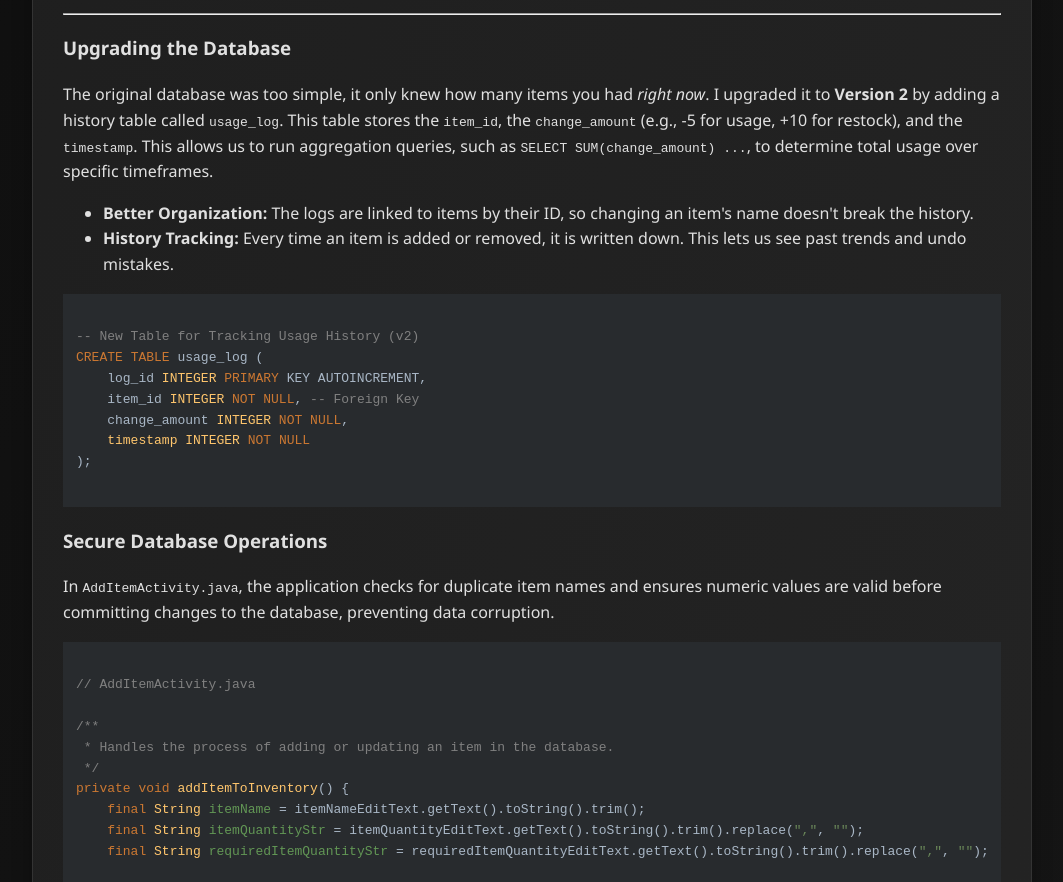
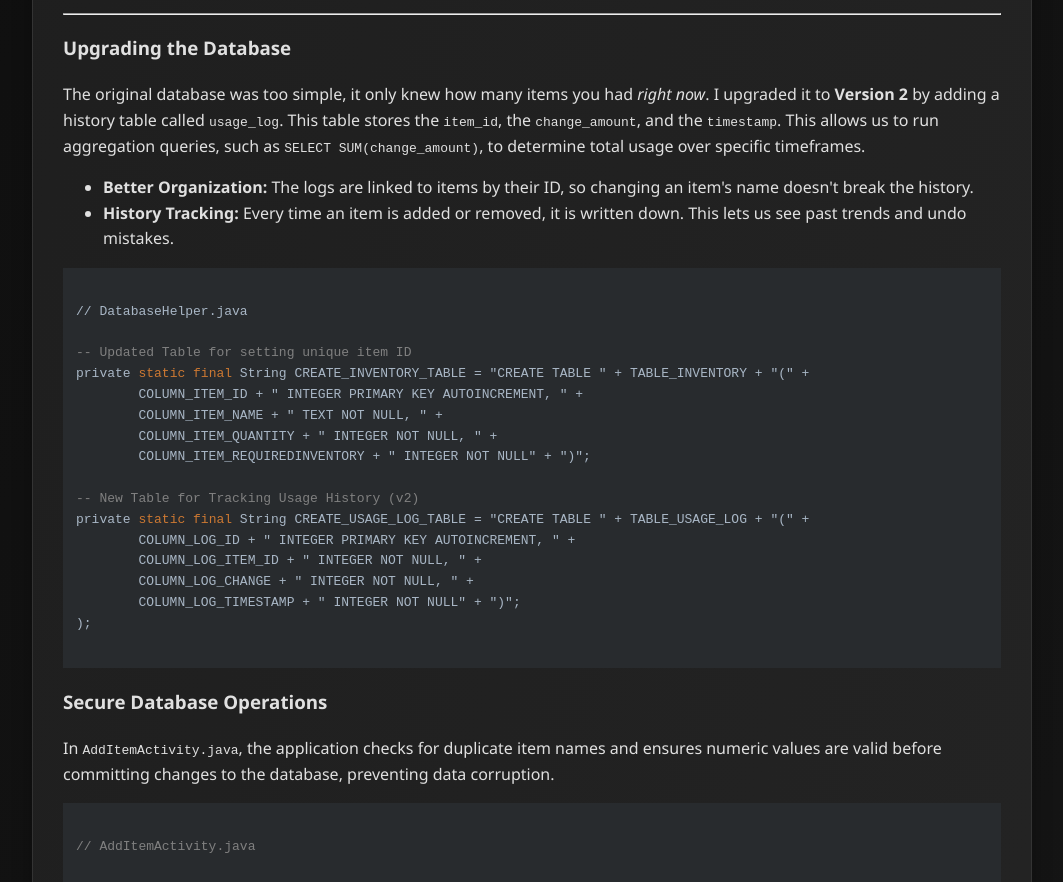
Before and after one commit to MtnDewBoi/mtndewboi.github.io, a plain HTML site: page databases.html in a window 1280 px wide. Shown: the part 1152-2034 px from the top of the page, without its empty margins (108-1171 px from the left). Drawn offline with nearby package versions, Linux system fonts and the light colour scheme.

Commit message:
Update databases.html

```diff
--- a/databases.html
+++ b/databases.html
@@ -103,8 +103,8 @@
             <p>
                 The original database was too simple, it only knew how many items you had <em>right now</em>.
                 I upgraded it to <strong>Version 2</strong> by adding a history table called <code>usage_log</code>.
-                This table stores the <code>item_id</code>, the <code>change_amount</code> (e.g., -5 for usage, +10 for restock), and the <code>timestamp</code>.
-                This allows us to run aggregation queries, such as <code>SELECT SUM(change_amount) ...</code>, to determine total usage over specific timeframes.
+                This table stores the <code>item_id</code>, the <code>change_amount</code>, and the <code>timestamp</code>.
+                This allows us to run aggregation queries, such as <code>SELECT SUM(change_amount)</code>, to determine total usage over specific timeframes.
             </p>
 
             <ul>
@@ -112,12 +112,21 @@
                 <li><strong>History Tracking:</strong> Every time an item is added or removed, it is written down. This lets us see past trends and undo mistakes.</li>
             </ul>
             <pre><code class="language-sql">
+// DatabaseHelper.java
+
+-- Updated Table for setting unique item ID
+private static final String CREATE_INVENTORY_TABLE = "CREATE TABLE " + TABLE_INVENTORY + "(" +
+        COLUMN_ITEM_ID + " INTEGER PRIMARY KEY AUTOINCREMENT, " +
+        COLUMN_ITEM_NAME + " TEXT NOT NULL, " +
+        COLUMN_ITEM_QUANTITY + " INTEGER NOT NULL, " +
+        COLUMN_ITEM_REQUIREDINVENTORY + " INTEGER NOT NULL" + ")";
+
 -- New Table for Tracking Usage History (v2)
-CREATE TABLE usage_log (
-    log_id INTEGER PRIMARY KEY AUTOINCREMENT,
-    item_id INTEGER NOT NULL, -- Foreign Key
-    change_amount INTEGER NOT NULL,
-    timestamp INTEGER NOT NULL
+private static final String CREATE_USAGE_LOG_TABLE = "CREATE TABLE " + TABLE_USAGE_LOG + "(" +
+        COLUMN_LOG_ID + " INTEGER PRIMARY KEY AUTOINCREMENT, " +
+        COLUMN_LOG_ITEM_ID + " INTEGER NOT NULL, " +
+        COLUMN_LOG_CHANGE + " INTEGER NOT NULL, " +
+        COLUMN_LOG_TIMESTAMP + " INTEGER NOT NULL" + ")";
 );
             </code></pre>
 
```
